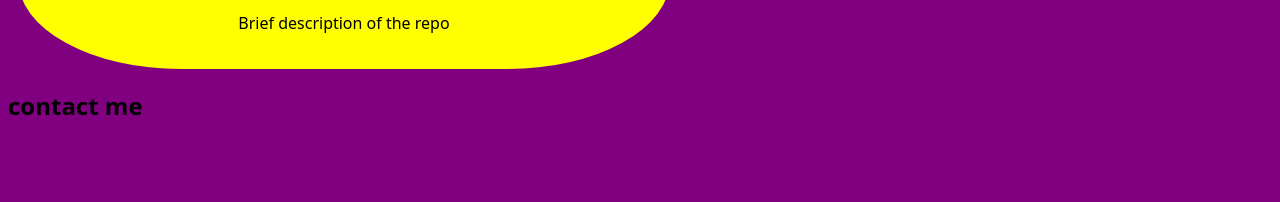
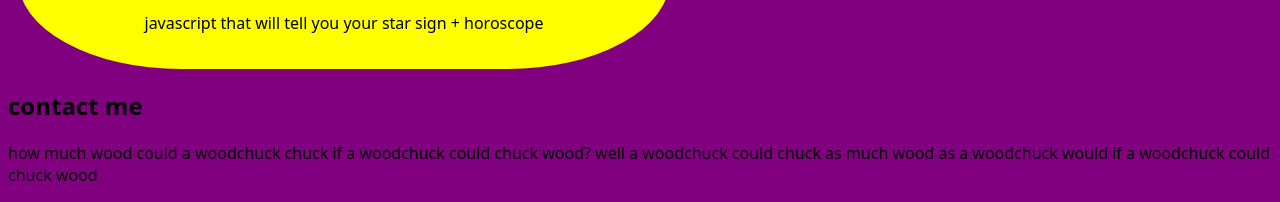
Before and after one commit to kdjdjdifkjsk/kdjdjdifkjsk.github.io, a plain HTML site: page index.html in a window 1280 px wide. Shown: the part 1640-1842 px from the top of the page. Before the commit the page ends 1782 px from the top, so only its background shows below. Drawn offline with Linux system fonts and the light colour scheme.

Commit message:
finally done!!!!!

```diff
--- a/index.html
+++ b/index.html
@@ -67,11 +67,12 @@ that inspire connection, challenge players, and spark imagination.</p>
         <a href="https://github.com/kdjdjdifkjsk/CSCE145">
         <img src="photos/js_image">
         </a>
-        <p>Brief description of the repo</p>
+        <p>javascript that will tell you your star sign + horoscope</p>
     </section>
 
     <div class="contact">
         <h2>contact me</h2>
+        <p>how much wood could a woodchuck chuck if a woodchuck could chuck wood? well a woodchuck could chuck as much wood as a woodchuck would if a woodchuck could chuck wood</p>
     </div>
     </body>
 </html>
```
